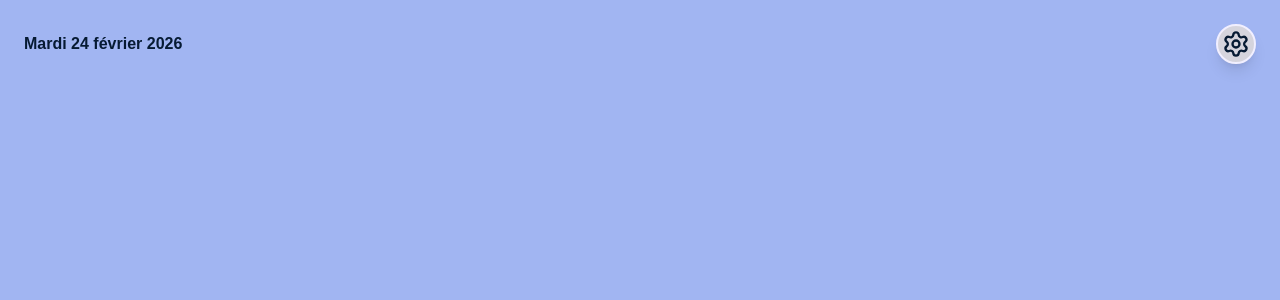
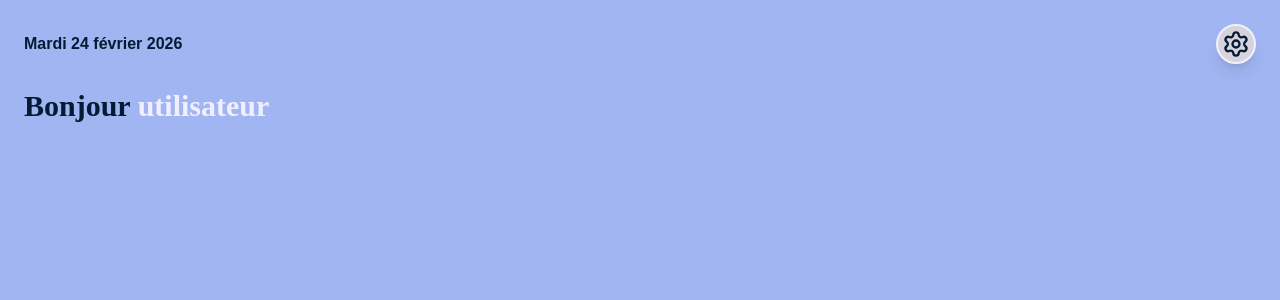
Before and after one commit to CFournier59/nitewise, a React app in the folder frontend/: page /#/ in a window 1280 px wide. Shown: the top 300 px of the page. Built offline with nearby package versions, Linux system fonts and the light colour scheme; the HTML template or start-up script is replaced by a standard one.

Commit message:
Home : Ajout du titre principal

```diff
--- a/frontend/src/pages/Home/index.tsx
+++ b/frontend/src/pages/Home/index.tsx
@@ -4,6 +4,9 @@ export default function Home({ nites }: { nites: any[] }) {
   return (
     <div className="m-6">
       <Header />
+      <h1 className="text-3xl font-bold mt-6 font-[Libre_Caslon_Text]">
+        Bonjour <span className="text-col2">utilisateur</span>
+      </h1>
     </div>
   )
 }
```
